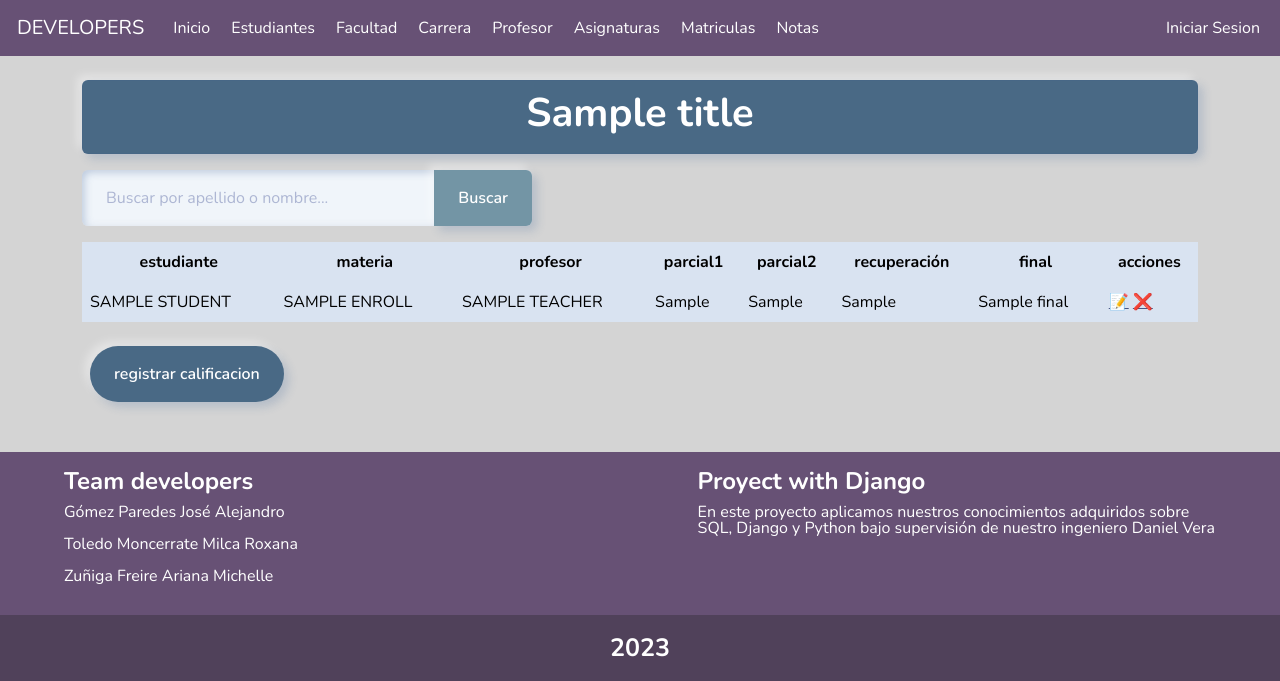
After one commit to alejandg1/poo_proyecto_django, a Django app: template notas/templates/calificaciones/calification.html in a window 1280 px wide. The commit adds this page. Shown: the top 681 px of the page. Run offline with Django 4.2, Linux system fonts and the light colour scheme; the template is opened without the code that fills it: most values are stand-ins (such as "Sample title", 1, 10 or a date in 2020); some libraries are stand-ins or nearby versions.

Commit message:
falta arreglar bugs q aparezcan y fotos

```diff
--- a/notas/forms.py
+++ b/notas/forms.py
@@ -1,5 +1,5 @@
 from django.forms import ModelForm
-from .models import Student, Faculty, enrollment, UserProfile, Teacher, Carrer, Subject, calification
+from .models import Student, Faculty, enrollment, UserProfile, Teacher, Carrer, Subject, Calification
 
 
 class profileForm(ModelForm):
@@ -46,5 +46,5 @@ class Enrollform(ModelForm):
 
 class calificationForm(ModelForm):
     class Meta:
-        mode = calification
+        model = Calification
         fields = ['enroll', 'n1', 'n2', 'ex1', 'n3', 'n4', 'ex2', 're']
--- a/notas/templates/base.html
+++ b/notas/templates/base.html
@@ -15,15 +15,15 @@
   <body class="fondo">
     <div>
         <nav class="navbar navbar-expand-lg " data-bs-theme="dark">
-      <div class="container-fluid navbar " >
-        <a class="navbar-brand text-white" href="#"> DEVELOPERS</a>
+      <div class="container-fluid"  class="navbar">
+        <a class="navbar-brand" href="#">DEVELOPERS</a>
         <button class="navbar-toggler" type="button" data-bs-toggle="collapse" data-bs-target="#navbarColor01" aria-controls="navbarColor01" aria-expanded="false" aria-label="Toggle navigation">
           <span class="navbar-toggler-icon"></span>
         </button>
-        <div class="collapse navbar-collapse" >
+        <div class="collapse navbar-collapse" id="navbarColor01">
           <ul class="navbar-nav me-auto">
             <li class="nav-item">
-              <a class="nav-link active text-white" href={% url 'home' %}>Inicio
+              <a class="nav-link active" href={% url 'home' %}>Inicio
                 <span class="visually-hidden">(current)</span>
               </a>
             </li>
@@ -46,10 +46,10 @@
               <a class="nav-link" href={%url 'subjects'%}>Asignaturas</a>
             </li>
             <li class="nav-item">
-              <a class="nav-link" href="{%url 'enroll'%}">Matriculas</a>
+              <a class="nav-link" href={%url 'enroll'%}>Matriculas</a>
             </li>
             <li class="nav-item">
-              <a class="nav-link" href="#">Notas</a>
+              <a class="nav-link" href={%url 'calification'%}>Notas</a>
             </li>
 
 
@@ -77,11 +77,7 @@
     {% block content %}
 
     {% endblock content %}
-
-    {% block footer %}
-      {% include 'footer.html' %}
-    {% endblock footer %}
-
+    {% include 'footer.html' %}
       <script src={% static 'js/bootstrap.min.js' %}> </script>
       <script src={% static 'js/bootstrap.bundle.min.js' %}> </script>
       <script>
--- /dev/null
+++ b/notas/templates/calificaciones/calification.html
@@ -0,0 +1,120 @@
+{% extends "base.html" %}
+{% load static%}
+{% block content %}
+ <div class="container">
+    <div class="py-2 mt-4 border border-1 shadow rounded text-center color">
+        <h1 class="fw-bold text-white text-success">{{title}}</h1>
+
+    </div>
+    {% if error %}
+      <div class="alert alert-danger alert-dismissible fade show text-white" role="alert">
+        <strong> ¡ {{error}}</strong>, consulte con su administrador...!
+        <button type="button" class="btn-close" data-bs-dismiss="alert" aria-label="Close"></button>
+      </div>
+    {% endif %}
+   <div class="mt-3">
+        <h1 class="text-center fw-bold"></h1>
+
+        <div class="mt-2 d-flex justify-content-between flex-wrap">
+
+            <form action="" style="max-width: 450px;">
+                <div class="input-group">
+                    <input type="text" size="100" class="form-control" placeholder="Buscar por apellido o nombre..." name="q" value="{{ request.GET.q }}">
+                    <button class="btn botones text-white" data-bs-toggle="tooltip" data-bs-title="Escriba parte del codigo o nombre y click en buscar">
+                        Buscar
+                    </button>
+                </div>
+            </form>
+        </div>
+  </div>
+
+  <div class="table-responsive mt-3">
+     <table class="table table-borderless table-fluid">
+    <thead class="text-center text-light ">
+      <tr >
+        <th>estudiante</th>
+        <th>materia</th>
+        <th>profesor</th>
+        <th>parcial1</th>
+        <th>parcial2</th>
+        <th>recuperación</th>
+        <th>final</th>
+        <th>acciones</th>
+      </tr>
+    </thead>
+    <tbody>
+      {% for calificacion in calificaciones %}
+
+      <tr>
+        <td>{{calificacion.enroll.student|upper}}</td>
+        <td>{{calificacion.enroll.subject|upper}}</td>
+        <td>{{calificacion.enroll.teacher|upper}}</td>
+        <td>{{calificacion.p1}}</td>
+        <td>{{calificacion.p2}}</td>
+        <td>{{calificacion.re}}</td>
+        <td>{{calificacion.final}}</td>
+
+
+        <td>
+          <a href="{% url 'update_calification' calificacion.id %}" data-bs-toggle="tooltip" data-bs-title="Editar calificacion">📝</a>
+          <a href="{% url 'delete_calification' calificacion.id %}" data-bs-toggle="tooltip" data-bs-title="Eliminar calificacion">❌</a>
+        </td>
+      </tr>
+      {% empty %}
+      <tr>
+         <td colspan="5" class="fw-bold h3 text-center">
+            <div class="py-2 mt-2 border border-1 shadow rounded text-center">
+              ¡No se encontraron datos que cumplan los criterios de búsqueda...!
+            </div>
+          </td>
+      </tr>
+    {% endfor %}
+    </tbody>
+     </table>
+  </div>
+
+  {% if paginator.num_pages > 1 %}
+    <ul class="pagination">
+        {% for page_num in paginator.page_range %}
+            <li class="page-item text-danger fw-bold {% if page_num == pagina %}active{% endif %}">
+                <a class="page-link text-success fw-bold" href="{% url 'calification' %}?page={{ page_num }}">{{ page_num }}</a>
+            </li>
+        {% endfor %}
+
+        <li class="page-item">
+            <a class="page-link fw-bold" href="{% url 'calification' %}?page={{ paginator.num_pages }}">&raquo;</a>
+        </li>
+    </ul>
+  {% endif %}
+  <div class="m-2">
+    <a href="{% url 'create_calification' %}" class="btn color text-white" data-bs-toggle="tooltip" data-bs-title="Ingresar un nueva facultad">
+        registrar calificacion
+    </a>
+  </div>
+</div>
+
+<!-- ventana modal . -->
+<div class="modal fade" id="studentDetailsModal" tabindex="-1" role="dialog" aria-labelledby="studentDetailsModalLabel" aria-hidden="true">
+  <div class="modal-dialog modal-dialog-centered" role="document">
+    <div class="modal-content">
+      <div class="modal-header mt-1 border border-2 shadow rounded bg-white">
+
+        <h5 class="modal-title" id="studentDetailsModalLabel">{{title}}</h5>
+        {% if error %}
+            <div class="alert alert-danger alert-dismissible fade show text-white" role="alert">
+                <strong> ¡ {{error}}</strong>, Verifique los datos...!
+                <button type="button" class="btn-close" data-bs-dismiss="alert" aria-label="Close"></button>
+            </div>
+         {% endif %}
+        <button type="button" class="btn-close" data-bs-dismiss="modal" aria-label="Cerrar"></button>
+      </div>
+      <div class="modal-body">
+        <!-- Aquí mostrarás los detalles del estudiante -->
+        <p id="studentDetailsContent">
+
+        </p>
+      </div>
+    </div>
+  </div>
+</div>
+{% endblock content %}
```
Also changed, not shown: notas/calitications.py (+51 -51 lines), notas/models.py (+9 -9 lines), notas/templates/calificaciones/create_calification.html (added, +25 -0 lines), notas/templates/calificaciones/delete_calification.html (added, +31 -0 lines), notas/urls.py (+10 -1 lines), db.sqlite3, 1 other file.
